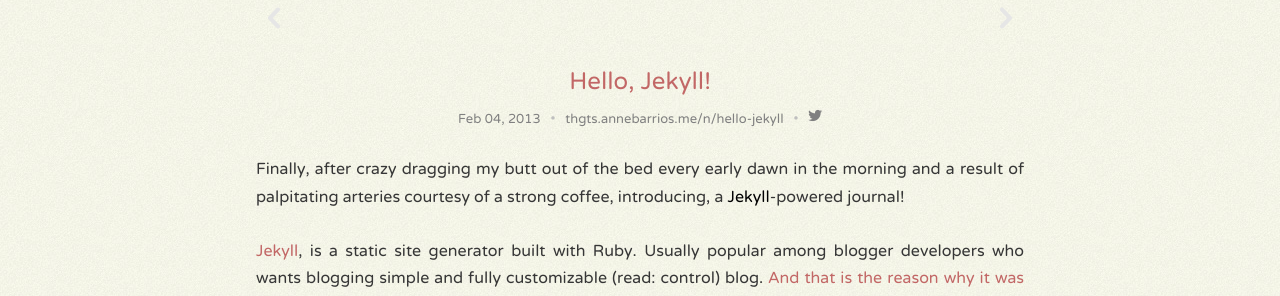
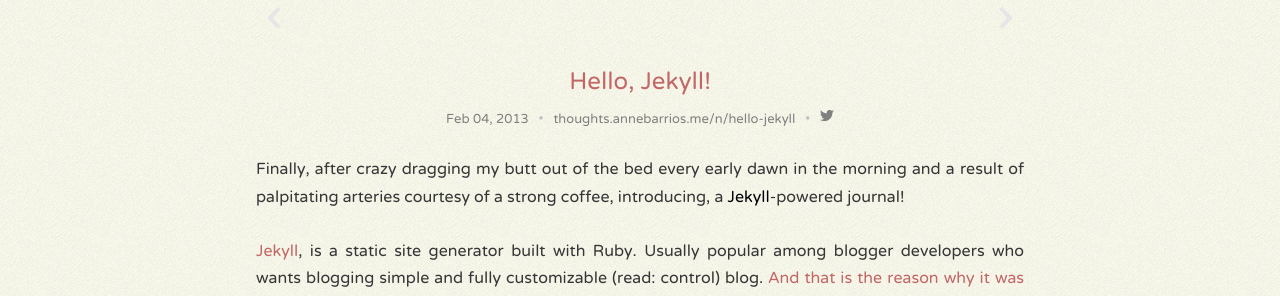
Before and after one commit to justanne/thgts, a Jekyll site: the page built from index.html, in a window 1280 px wide. Shown: the part 276-572 px from the top of the page. Built offline with Jekyll 4.4.1, drawn with Linux system fonts in a browser that asks for light colours; nearby versions of some CDN libraries; Markdown is read by kramdown in place of the engine named in the settings; the list of posts is cut into pages by our own code.

Commit message:
url friendly subdomain

```diff
--- a/CNAME
+++ b/CNAME
@@ -1 +1 @@
-thgts.annebarrios.me
+thoughts.annebarrios.me
--- a/_config.yml
+++ b/_config.yml
@@ -11,6 +11,6 @@
 exclude: ["thgts.sublime-project", "thgts.sublime-workspace", "scripts.js", "codekit-config.json", "README.md"]
 
 author: Anne Barrios
-url: thgts.annebarrios.me
+url: thoughts.annebarrios.me
 home: "http://www.annebarrios.me"
 title: Thoughts on web development
```
Also changed, not shown: 4 other files.
